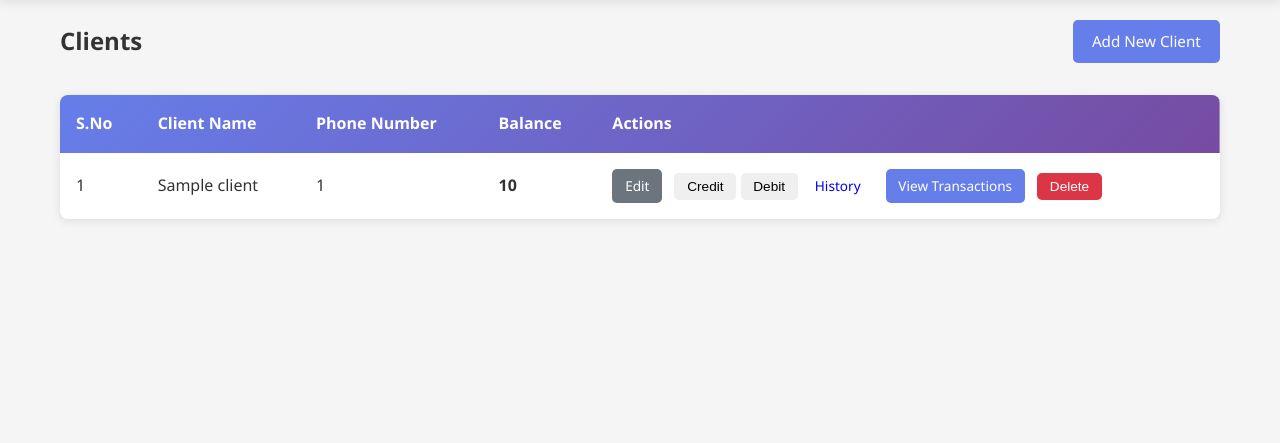
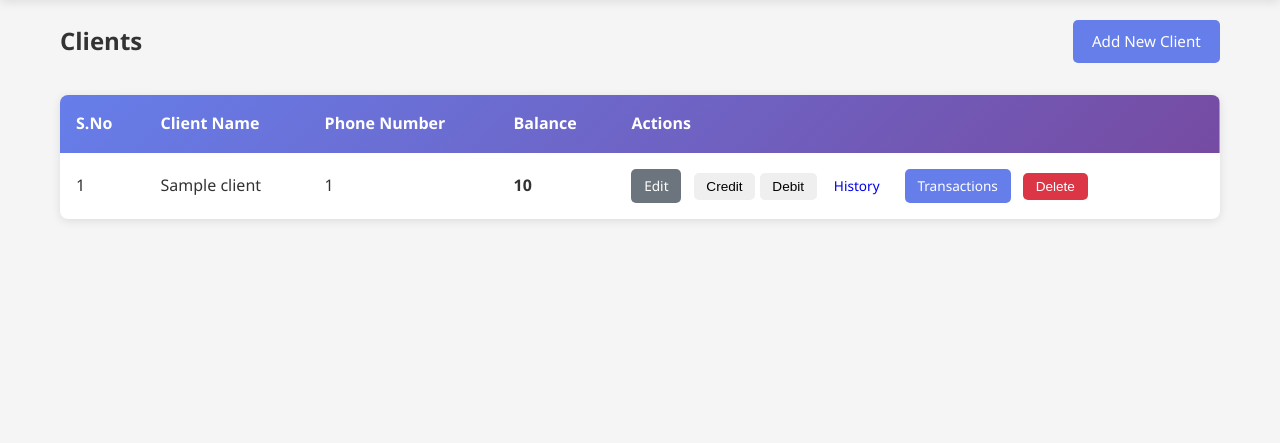
Before and after one commit to bdauda29-ux/bdj_ledger, a Flask app: page /clients in a window 1280 px wide. Shown: the part 114-557 px from the top of the page. Run offline with Flask 3, Linux system fonts and the light colour scheme; the visitor is signed in with stand-in values (Sample User, id 1); a database or web service that is not in the repository returns one stand-in record (values such as "Sample title"); some libraries are stand-ins or nearby versions.

Commit message:
refactor: rename View Transactions to Transactions in clients page

```diff
--- a/templates/clients.html
+++ b/templates/clients.html
@@ -35,7 +35,7 @@
                     <button class="btn btn-success btn-sm" onclick="updateBalance('{{ client.id }}', 'credit')">Credit</button>
                     <button class="btn btn-warning btn-sm" onclick="updateBalance('{{ client.id }}', 'debit')">Debit</button>
                     <a href="{{ url_for('balance_history', client_id=client.id) }}" class="btn btn-info btn-sm">History</a>
-                    <a href="{{ url_for('client_transactions', client_id=client.id) }}" class="btn btn-primary btn-sm">View Transactions</a>
+                    <a href="{{ url_for('client_transactions', client_id=client.id) }}" class="btn btn-primary btn-sm">Transactions</a>
                     <form action="{{ url_for('delete_client', client_id=client.id) }}"
                           method="POST"
                           style="display: inline;"
@@ -77,7 +77,7 @@
             <button class="btn btn-success btn-sm" onclick="updateBalance('{{ client.id }}', 'credit')">Credit</button>
             <button class="btn btn-warning btn-sm" onclick="updateBalance('{{ client.id }}', 'debit')">Debit</button>
             <a href="{{ url_for('balance_history', client_id=client.id) }}" class="btn btn-info btn-sm">History</a>
-            <a href="{{ url_for('client_transactions', client_id=client.id) }}" class="btn btn-primary btn-sm">View Transactions</a>
+            <a href="{{ url_for('client_transactions', client_id=client.id) }}" class="btn btn-primary btn-sm">Transactions</a>
             <form action="{{ url_for('delete_client', client_id=client.id) }}"
                   method="POST"
                   style="display: inline; flex: 1;"
```
